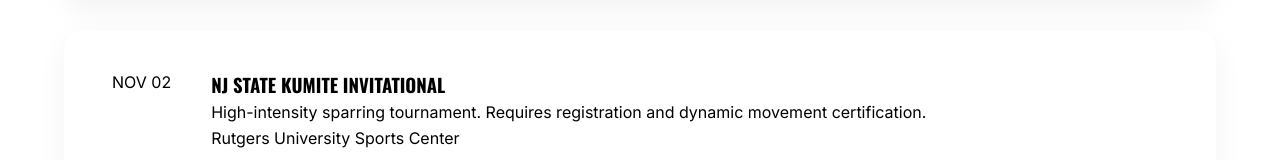
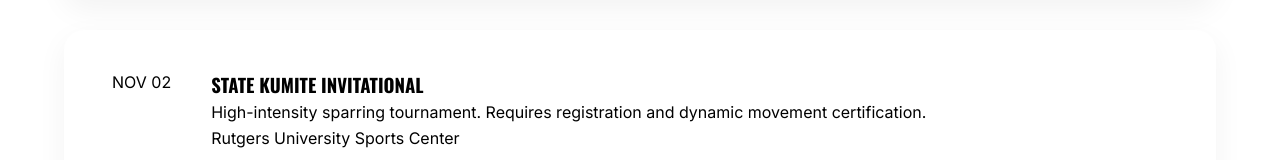
Before and after one commit to Naman-0000/Karate-Site, a plain HTML site: page tournaments.html in a window 1280 px wide. Shown: the part 555-715 px from the top of the page. Drawn offline with nearby package versions, Linux system fonts and the light colour scheme.

Commit message:
Update tournaments.html

```diff
--- a/tournaments.html
+++ b/tournaments.html
@@ -47,7 +47,7 @@
                         <span class="event-day">02</span>
                     </div>
                     <div class="event-details">
-                        <h3>NJ State Kumite Invitational</h3>
+                        <h3>State Kumite Invitational</h3>
                         <p>High-intensity sparring tournament. Requires registration and dynamic movement certification.</p>
                         <span class="event-location">Rutgers University Sports Center</span>
                     </div>
```
